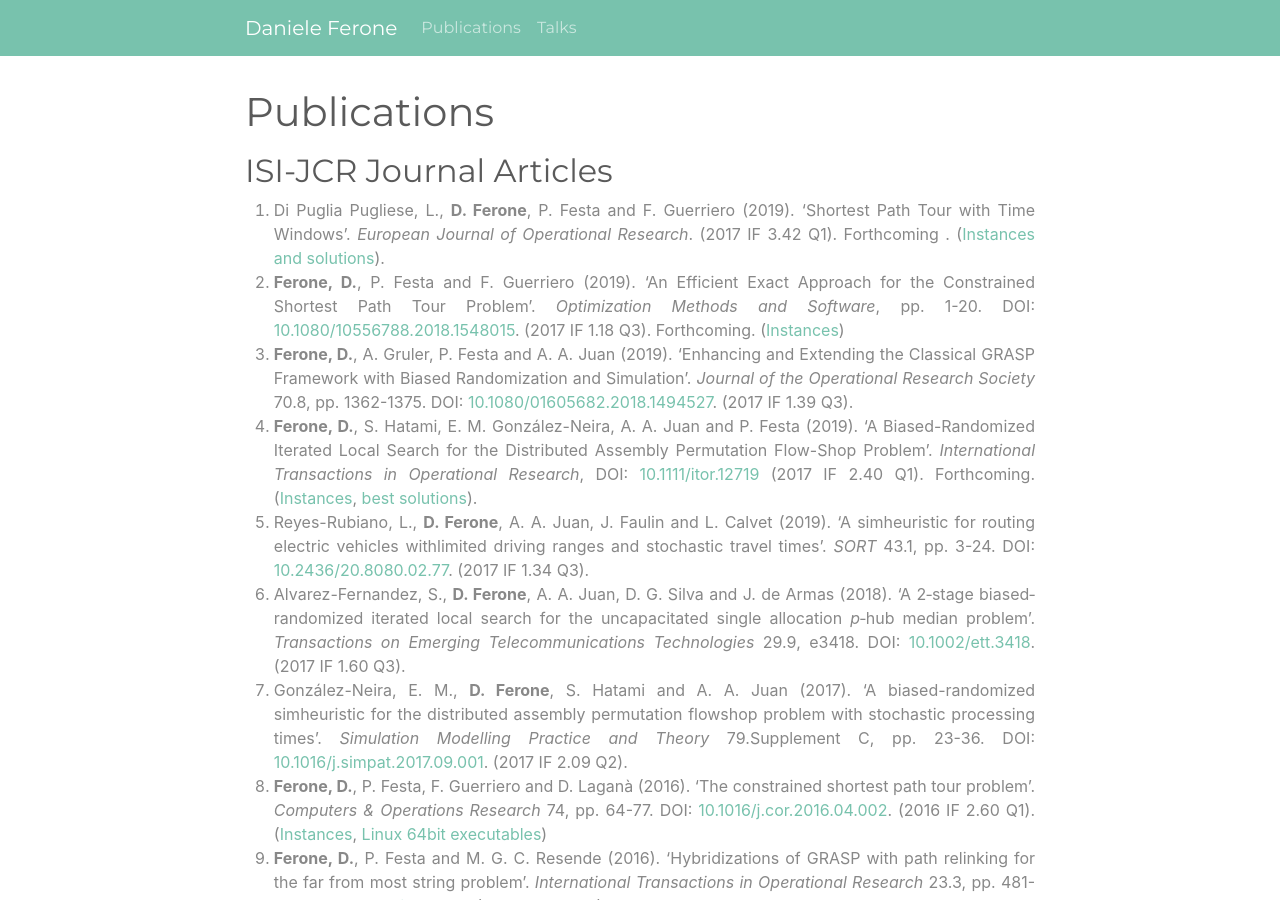
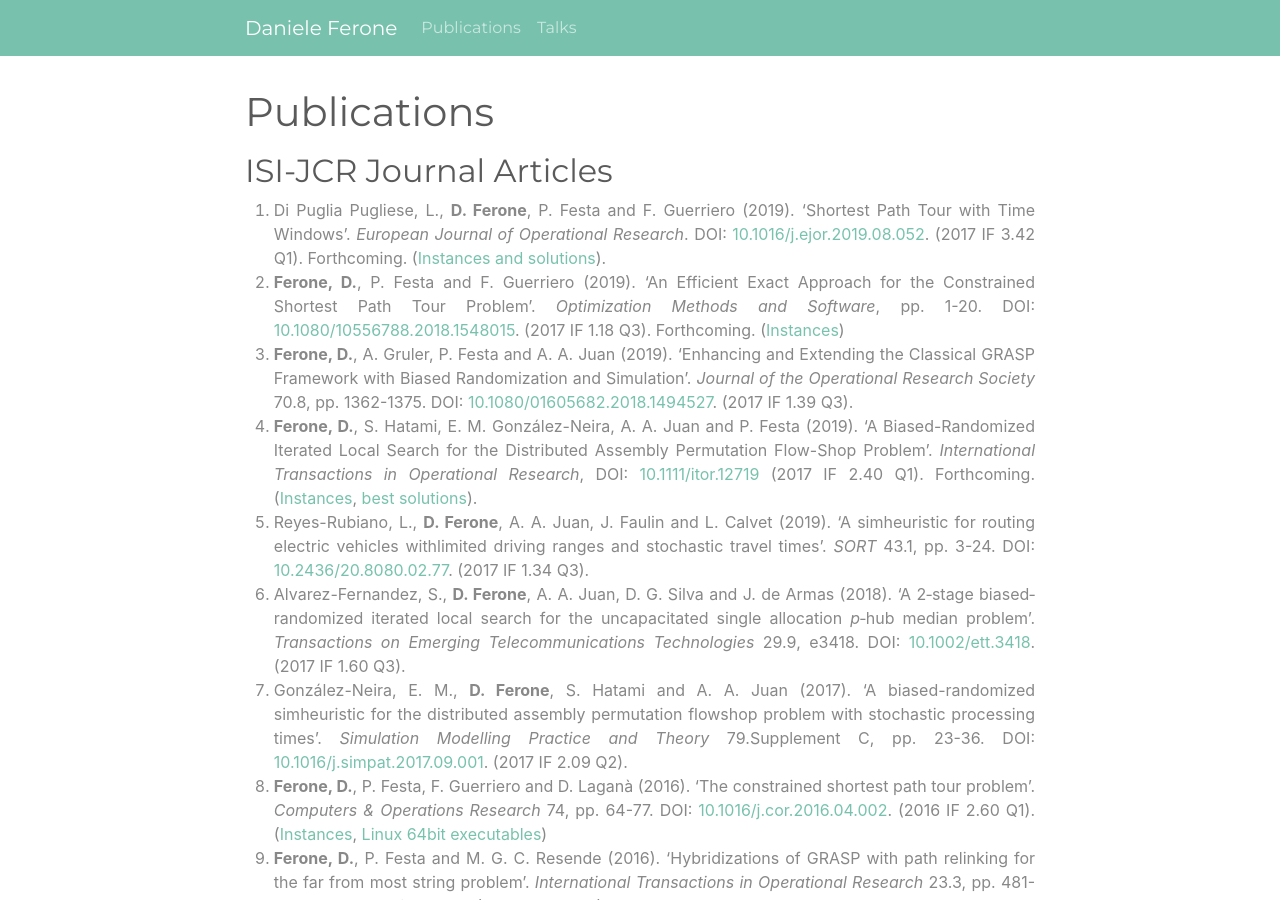
Before and after one commit to fdaniele85/fdaniele85.github.io, a Jekyll site: the page built from pages/publications.html, in a window 1280 px wide and 900 px high. Built offline with Jekyll 4.4.1, drawn with Linux system fonts in a browser that asks for light colours; nearby versions of some CDN libraries; a style sheet for code colours, icons or effects is not loaded.

Commit message:
Ejor doi

```diff
--- a/pages/publications.html
+++ b/pages/publications.html
@@ -6,7 +6,7 @@ title: Publications
 <div class="text-justify publications">
 <h2>ISI-JCR Journal Articles</h2>
 <ol>
-  <li>Di Puglia Pugliese, L., <strong>D. Ferone</strong>, P. Festa and F. Guerriero (2019). ‘Shortest Path Tour with Time Windows’. <em>European Journal of Operational Research</em>. (2017 IF 3.42 Q1). Forthcoming	. (<a href="https://bit.ly/2H1G8JK">Instances and solutions</a>).</li>
+  <li>Di Puglia Pugliese, L., <strong>D. Ferone</strong>, P. Festa and F. Guerriero (2019). ‘Shortest Path Tour with Time Windows’. <em>European Journal of Operational Research</em>. DOI: <a class="doi" href="https://doi.org/10.1016/j.ejor.2019.08.052">10.1016/j.ejor.2019.08.052</a>. (2017 IF 3.42 Q1). Forthcoming. (<a href="https://bit.ly/2H1G8JK">Instances and solutions</a>).</li>
   <li><strong>Ferone, D.</strong>, P. Festa and F. Guerriero (2019). ‘An Efficient Exact Approach for the Constrained Shortest Path Tour Problem’. <em>Optimization Methods and Software</em>, pp. 1-20. DOI: <a class="doi" href="https://doi.org/10.1080/10556788.2018.1548015">10.1080/10556788.2018.1548015</a>. (2017 IF 1.18 Q3). Forthcoming. (<a href="http://bit.ly/2IkyrgU">Instances</a>)</li>
   <li><strong>Ferone, D.</strong>, A. Gruler, P. Festa and A. A. Juan (2019). ‘Enhancing and Extending the Classical GRASP Framework with Biased Randomization and Simulation’. <em>Journal of the Operational Research Society</em> 70.8, pp. 1362-1375. DOI: <a class="doi" href="https://doi.org/10.1080/01605682.2018.1494527">10.1080/01605682.2018.1494527</a>. (2017 IF 1.39 Q3).</li>
   <li><strong>Ferone, D.</strong>, S. Hatami, E. M. González-Neira, A. A. Juan and P. Festa (2019). ‘A Biased-Randomized Iterated Local Search for the Distributed Assembly Permutation Flow-Shop Problem’. <em>International Transactions in Operational Research</em>, DOI: <a class="doi" href="https://doi.org/10.1111/itor.12719">10.1111/itor.12719</a> (2017 IF 2.40 Q1). Forthcoming. (<a href="http://bit.ly/2MEnw7j">Instances</a>, <a href="http://bit.ly/2KaoDcX">best solutions</a>).</li>
```
